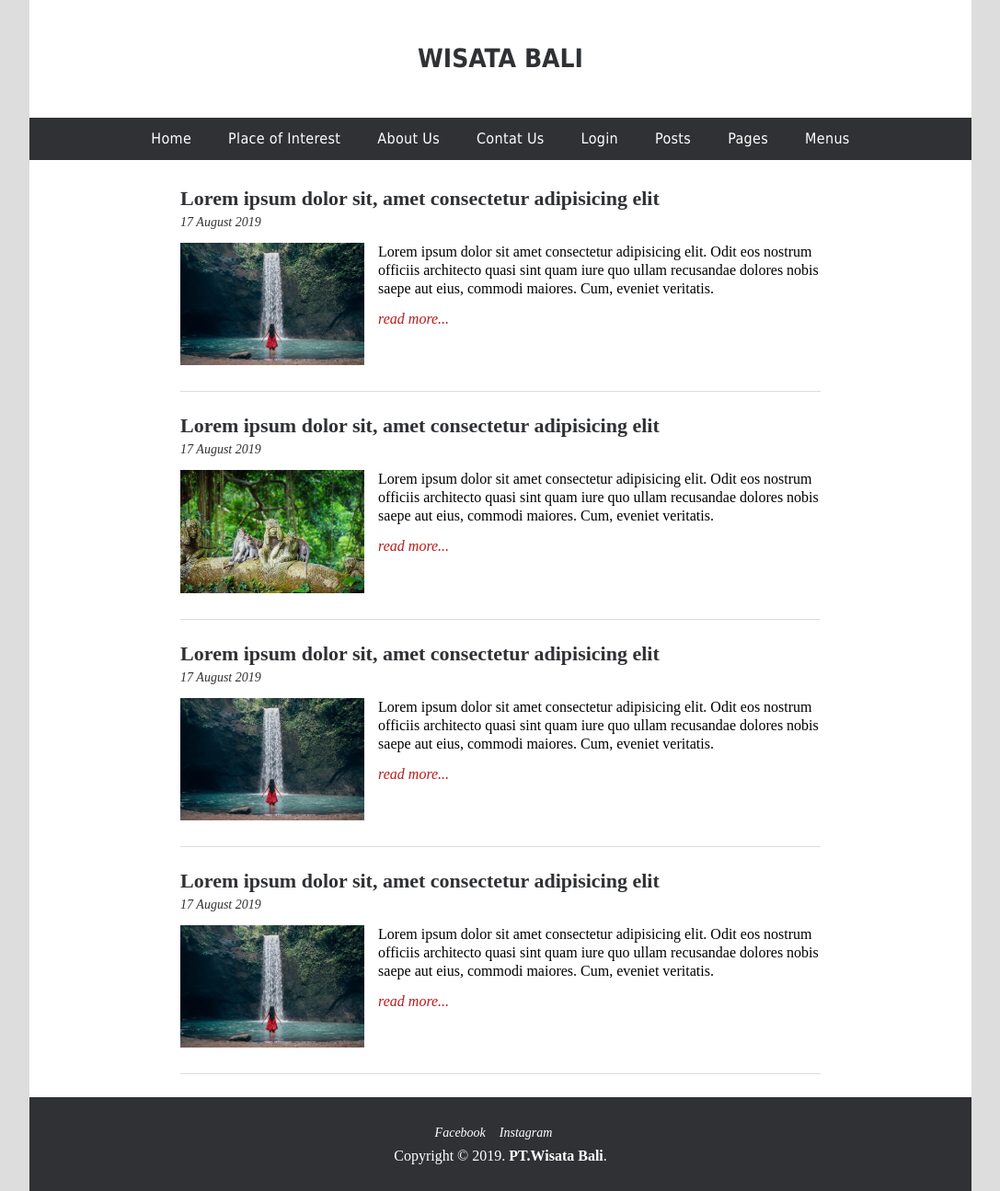
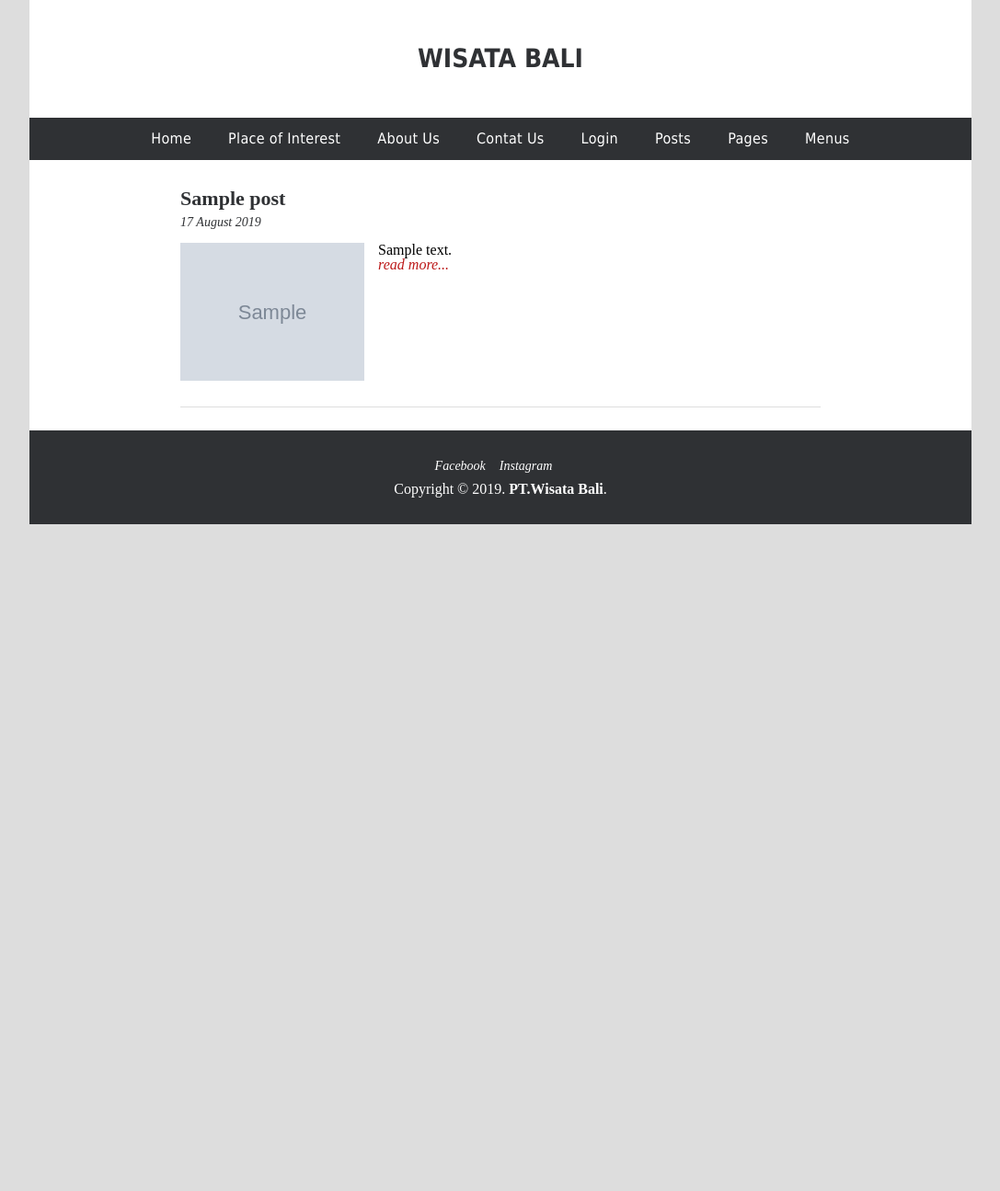
Before and after one commit to andrenata/latihanwebdasar2, a PHP site: page / in a window 1280 px wide. Shown: the whole page at 92% size, without its empty margins (96-1183 px from the left). After the commit the page ends 570 px from the top, so only its background shows below. Run offline with PHP 8.4, Linux system fonts and the light colour scheme; tables that the repository leaves empty or names only in its code hold one stand-in row (values such as "Sample post"); grey boxes marked "Sample" are stand-in pictures; some libraries are stand-ins or nearby versions.

Commit message:
View data PHP

```diff
--- a/index.php
+++ b/index.php
@@ -4,62 +4,29 @@
 
 
 		<div class="content">
+			<?php
+				include("koneksi.php");
+				$data = mysqli_query($koneksi, "SELECT * FROM post");
+				while($d = mysqli_fetch_array($data)){
+			?>
 			<article>
 				<div class="title">
-					<h1><a href="single.html">Lorem ipsum dolor sit, amet consectetur adipisicing elit</a></h1>
+					<h1><a href="post=?<?php echo $d['id']; ?>"><?php echo $d['post_title']; ?></a></h1>
 				</div> <!-- title -->
 				<div class="info"><span>17 August 2019</span></div>
 				<div class="thumbnail">
-					<a href="single.html"><img src="images/tibumana.jpg" alt="Tibumana Wisata Bali"></a>
+					<a href="post=?<?php echo $d['id']; ?>"><img src="images/<?php echo $d['post_image']; ?>" alt="Tibumana Wisata Bali"></a>
 				</div>
-				<p>Lorem ipsum dolor sit amet consectetur adipisicing elit.
-					Odit eos nostrum officiis architecto quasi sint quam iure quo ullam recusandae
-					dolores nobis saepe aut eius, commodi maiores. Cum, eveniet veritatis.</p>
-				<div class="button-readmore"><a href="single.html">read more...</a></div>
+				<?php
+					$num_char = 200;
+					$text = $d['post_description'];
+					echo substr($text, 0, $num_char);
+				?>
+				<div class="button-readmore"><a href="post=?<?php echo $d['id']; ?>">read more...</a></div>
 				<div class="clear"></div>
 			</article>
-			<article>
-					<div class="title">
-						<h1><a href="#">Lorem ipsum dolor sit, amet consectetur adipisicing elit</a></h1>
-					</div> <!-- title -->
-					<div class="info"><span>17 August 2019</span></div>
-					<div class="thumbnail">
-						<a href="#"><img src="images/monkey forest.jpg" alt="Tibumana Wisata Bali"></a>
-					</div>
-					<p>Lorem ipsum dolor sit amet consectetur adipisicing elit.
-						Odit eos nostrum officiis architecto quasi sint quam iure quo ullam recusandae
-						dolores nobis saepe aut eius, commodi maiores. Cum, eveniet veritatis.</p>
-					<div class="button-readmore"><a href="#">read more...</a></div>
-					<div class="clear"></div>
-				</article>
-				<article>
-						<div class="title">
-							<h1><a href="#">Lorem ipsum dolor sit, amet consectetur adipisicing elit</a></h1>
-						</div> <!-- title -->
-						<div class="info"><span>17 August 2019</span></div>
-						<div class="thumbnail">
-							<a href="#"><img src="images/tibumana.jpg" alt="Tibumana Wisata Bali"></a>
-						</div>
-						<p>Lorem ipsum dolor sit amet consectetur adipisicing elit.
-							Odit eos nostrum officiis architecto quasi sint quam iure quo ullam recusandae
-							dolores nobis saepe aut eius, commodi maiores. Cum, eveniet veritatis.</p>
-						<div class="button-readmore"><a href="#">read more...</a></div>
-						<div class="clear"></div>
-					</article>
-					<article>
-							<div class="title">
-								<h1><a href="#">Lorem ipsum dolor sit, amet consectetur adipisicing elit</a></h1>
-							</div> <!-- title -->
-							<div class="info"><span>17 August 2019</span></div>
-							<div class="thumbnail">
-								<a href="#"><img src="images/tibumana.jpg" alt="Tibumana Wisata Bali"></a>
-							</div>
-							<p>Lorem ipsum dolor sit amet consectetur adipisicing elit.
-								Odit eos nostrum officiis architecto quasi sint quam iure quo ullam recusandae
-								dolores nobis saepe aut eius, commodi maiores. Cum, eveniet veritatis.</p>
-							<div class="button-readmore"><a href="#">read more...</a></div>
-							<div class="clear"></div>
-						</article>
+			<?php } ?>
+
 
 		</div> <!-- endContent -->
 
```
Also changed, not shown: images/Tibumana Waterfall.jpg (added).
